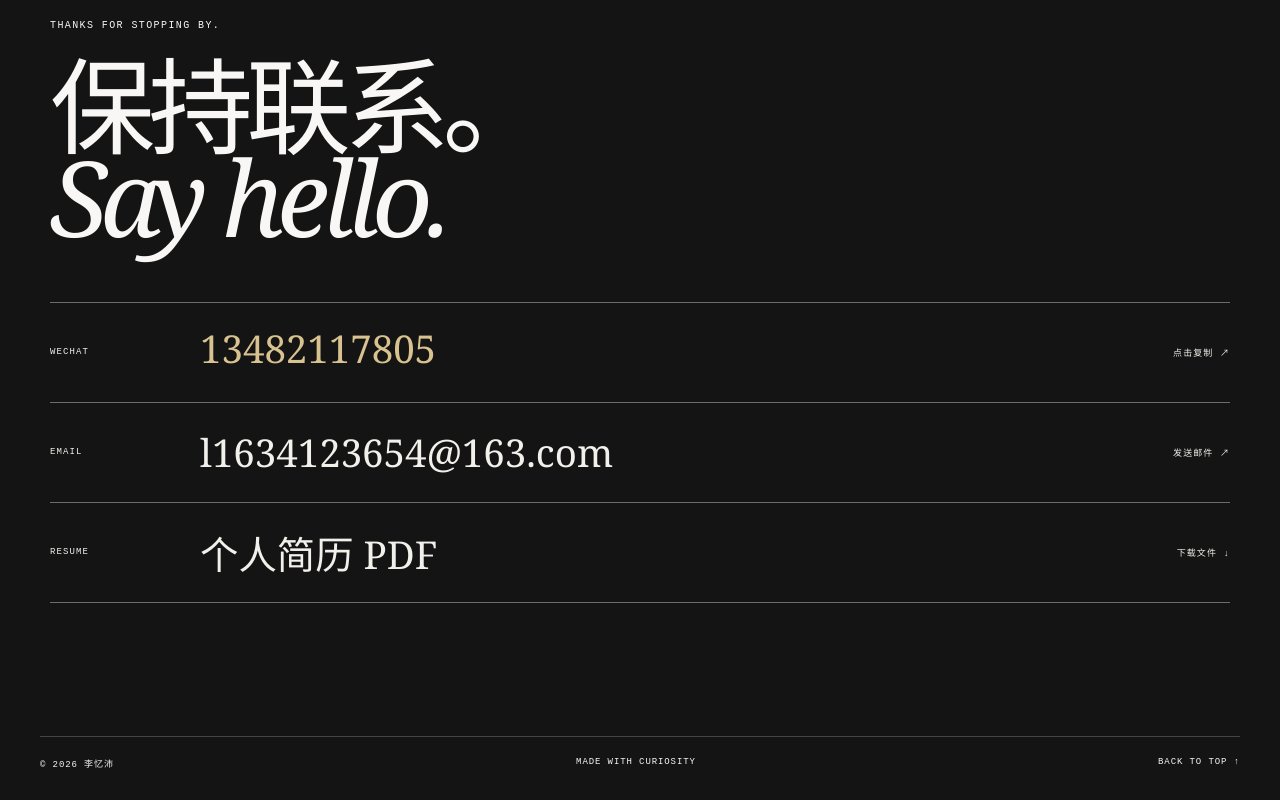
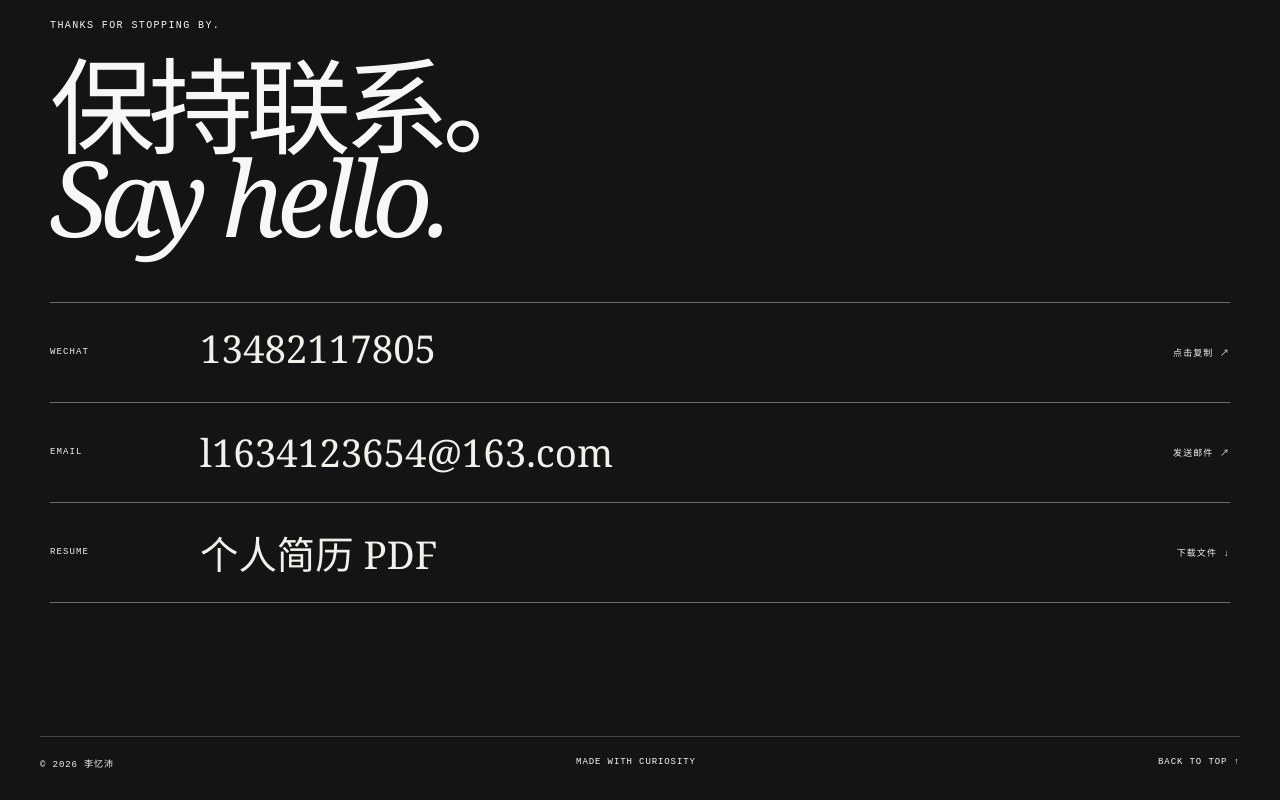
Before and after one commit to yipei-portfolio/yipei-portfolio.github.io, a Next.js app: page / in a window 1280 px wide. Shown: the part 5240-6040 px from the top of the page. Built offline with nearby package versions, Linux system fonts and the light colour scheme.

Commit message:
Restore original contact color

```diff
--- a/public/styles.css
+++ b/public/styles.css
@@ -844,15 +844,9 @@ button { color: inherit; }
   display: block;
   width: 100%;
   height: 54px;
-  color: #d8c28f;
+  color: inherit;
   font-family: Georgia, "Times New Roman", serif;
   font-size: clamp(22px, 3vw, 42px);
-  transition: color .25s;
-}
-
-.contact-item:hover .wechat-canvas,
-.contact-item:focus-visible .wechat-canvas {
-  color: #6d5527;
 }
 
 .copy-feedback {
```
